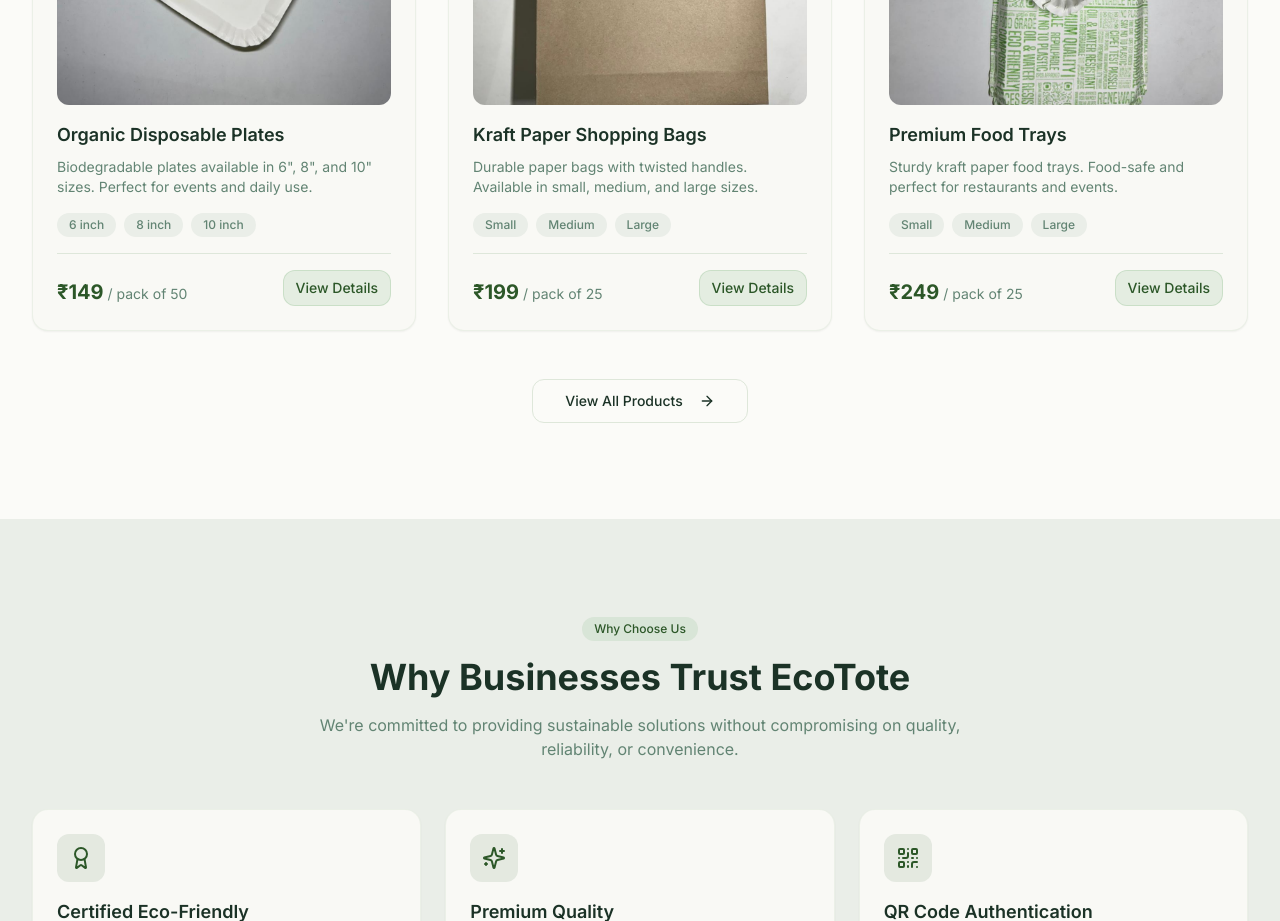
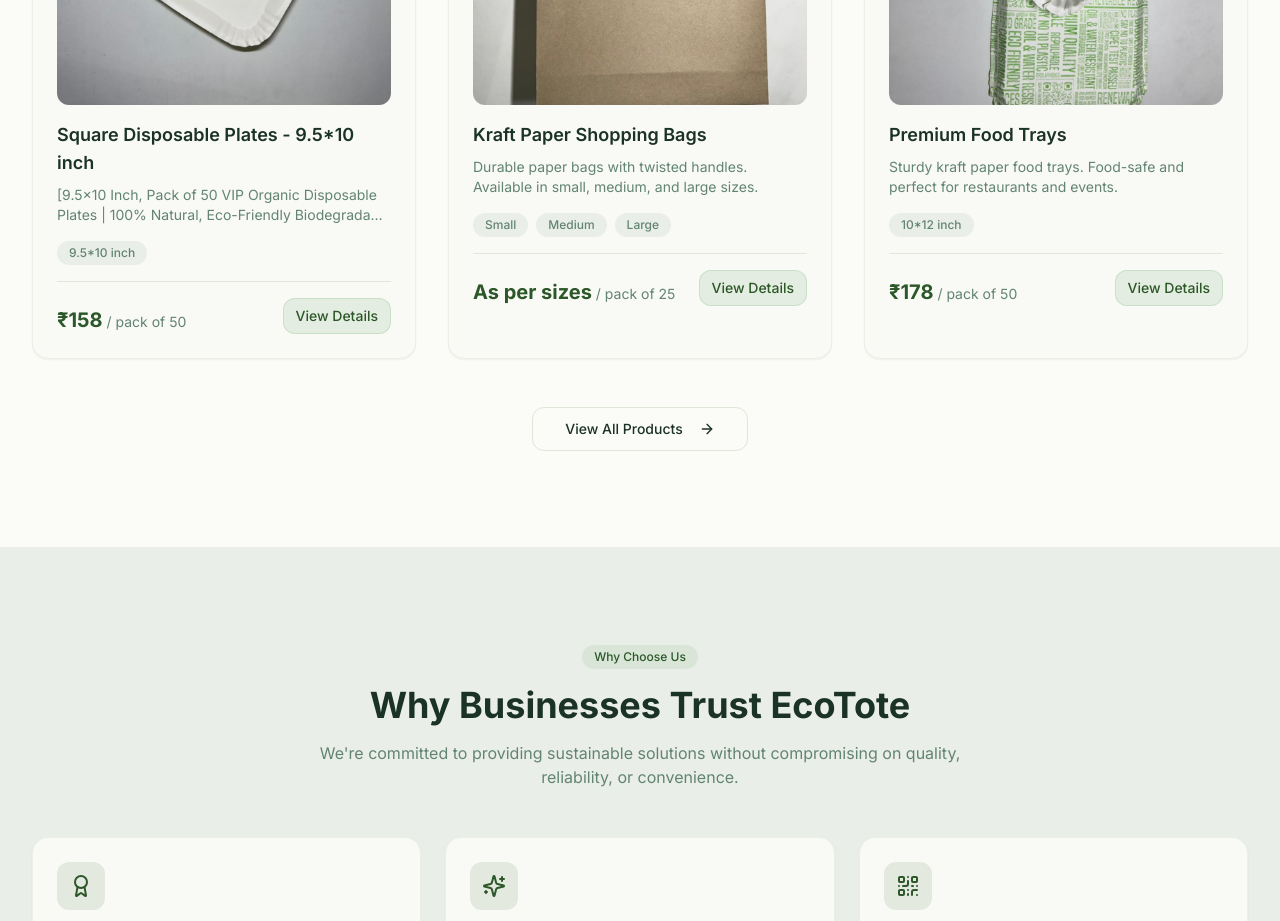
Before and after one commit to AseemMuhammed/ecotote, a React (Vite) app: page / in a window 1280 px wide. Shown: the part 1540-2461 px from the top of the page. Built offline with nearby package versions, Linux system fonts and the light colour scheme.

Commit message:
home page products updates

```diff
--- a/src/components/home/FeaturedProducts.tsx
+++ b/src/components/home/FeaturedProducts.tsx
@@ -8,11 +8,11 @@ import productRectPlates from "@/assets/product-rect-plates.jpg";
 const products = [
   {
     id: 1,
-    name: "Organic Disposable Plates",
-    description: "Biodegradable plates available in 6\", 8\", and 10\" sizes. Perfect for events and daily use.",
+    name: "Square Disposable Plates - 9.5*10 inch",
+    description: "[9.5×10 Inch, Pack of 50 VIP  Organic Disposable Plates | 100% Natural, Eco-Friendly Biodegradable Plates with QR CODE for Wedding, Events, Parties & Picnic Plate.",
     image: productSquarePlates,
-    sizes: ["6 inch", "8 inch", "10 inch"],
-    price: "₹149",
+    sizes: ["9.5*10 inch"],
+    price: "₹158",
     unit: "pack of 50",
     category: "plates",
   },
@@ -22,7 +22,7 @@ const products = [
     description: "Durable paper bags with twisted handles. Available in small, medium, and large sizes.",
     image: productKraftBag,
     sizes: ["Small", "Medium", "Large"],
-    price: "₹199",
+    price: "As per sizes",
     unit: "pack of 25",
     category: "bags",
   },
@@ -31,10 +31,10 @@ const products = [
     name: "Premium Food Trays",
     description: "Sturdy kraft paper food trays. Food-safe and perfect for restaurants and events.",
     image: productRectPlates,
-    sizes: ["Small", "Medium", "Large"],
-    price: "₹249",
-    unit: "pack of 25",
-    category: "boxes",
+    sizes: ["10*12 inch"],
+    price: "₹178",
+    unit: "pack of 50",
+    category: "plates",
   },
 ];
 
```
